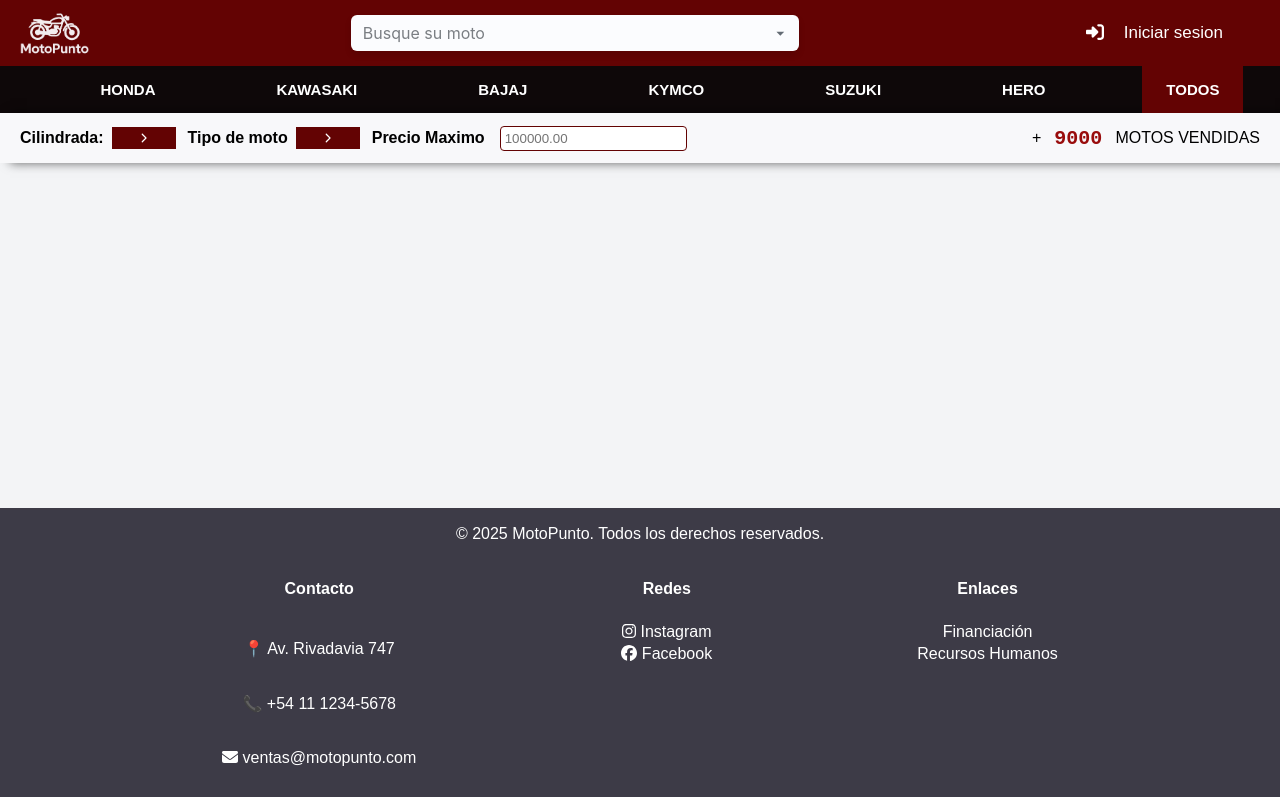
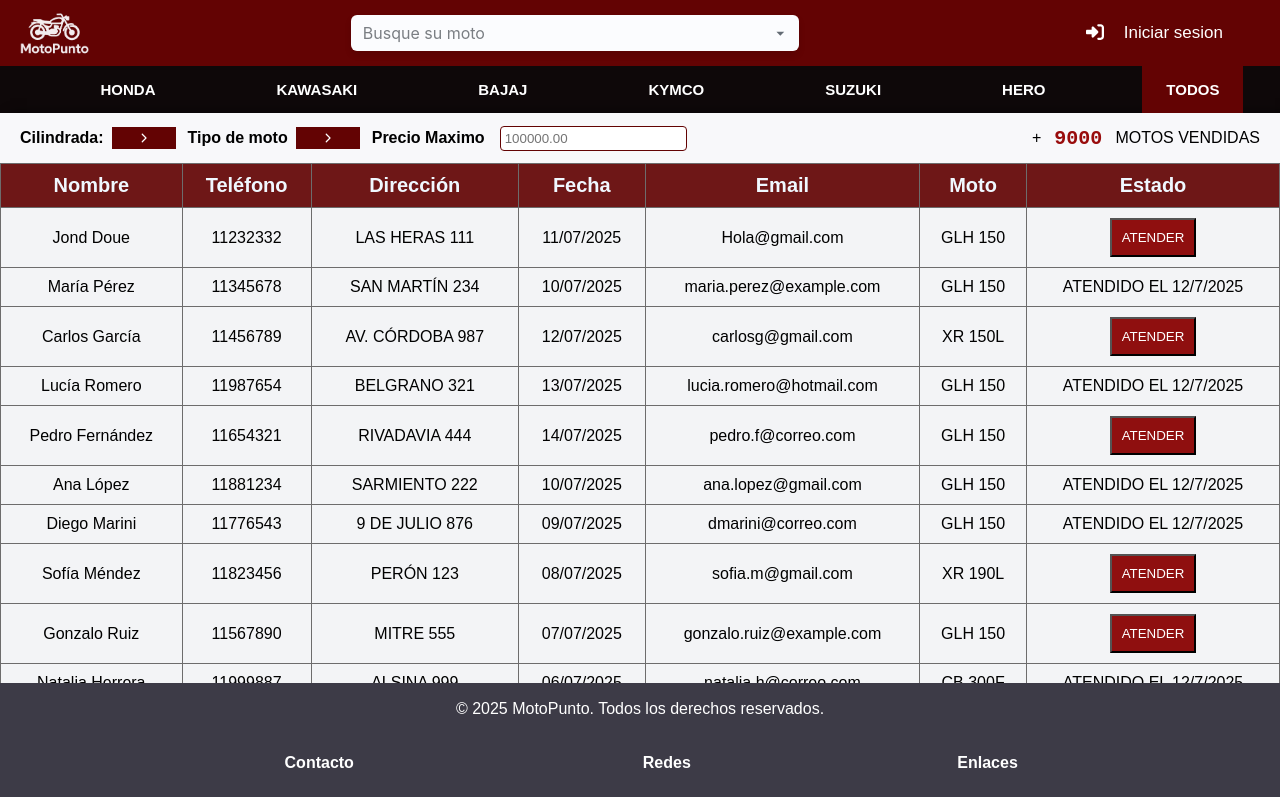
Before and after one commit to MaximoCorvalan/MotoPunto, a React (Vite) app: page /Administradores/AtencionUsuarios in a window 1280 px wide. Shown: the top 797 px of the page. Built offline with nearby package versions, Linux system fonts and the light colour scheme.

Commit message:
listadosUsuarios

```diff
--- /dev/null
+++ b/src/Components/Clientes/Clientes.jsx
@@ -0,0 +1,47 @@
+import React from "react";
+import data from "../../Data/UsuariosInteresados.json";
+
+import "../Clientes/clientes.css"
+export default function Clientes() {
+  const dataClientes = data.UsuariosInteresados;
+
+  return (
+    <>
+      <table className="contTabla">
+        <thead>
+          <tr>
+            <th>Nombre</th>
+            <th>Teléfono</th>
+            <th>Dirección</th>
+            <th>Fecha</th>
+            <th>Email</th>
+            <th>Moto</th>
+            <th>Estado</th>
+
+          </tr>
+        </thead>
+
+        <tbody>
+          {dataClientes.map((cliente, index) => {
+            const esActivo = cliente.Estado === "Activo";
+
+            return (
+              <tr key={cliente.email || index}>
+                <td>{cliente.nombre}</td>
+                <td>{cliente.Número}</td>
+                <td>{cliente.Dirección}</td>
+                <td>{cliente.FechaConsulta}</td>
+                <td>{cliente.email}</td>
+                <td>{cliente.MotoInteresada}</td>
+                <td>
+                  {esActivo ? <button className="btnAtender">ATENDER</button> : "ATENDIDO EL 12/7/2025"}
+                </td>
+
+              </tr>
+            );
+          })}
+        </tbody>
+      </table>
+    </>
+  );
+}
--- /dev/null
+++ b/src/Components/Clientes/clientes.css
@@ -0,0 +1,32 @@
+.contTabla {
+  width: 100%;
+  border-collapse: collapse;
+  text-align: center; /* Centra horizontalmente el texto */
+}
+
+.contTabla th,
+.contTabla td {
+  padding: 10px;
+  border: 1px solid #6d6c6c;
+  text-align: center; /* Centra horizontalmente */
+  vertical-align: middle; /* Centra verticalmente */
+}
+
+.contTabla thead {
+  background-color: #6e1717;
+  font-weight: bold;
+  color: aliceblue;
+  font-size: 20px;
+}
+
+.btnAtender
+{
+    padding: 10px;
+    color: white;
+    background-color: rgb(143, 15, 15);
+}
+
+.btnAtender:hover
+{
+    background-color: rgb(182, 21, 21);
+}
--- a/src/Components/InicioSesion/InicioSesion.jsx
+++ b/src/Components/InicioSesion/InicioSesion.jsx
@@ -3,18 +3,37 @@ import logo from "../../assets/img/Logoo.png";
 import "../InicioSesion/InicioSesion.css";
 import DialogCont from "../DialogCont/DialogCont";
 import { useState } from "react";
+import { useNavigate } from "react-router-dom";
+import { useMotos } from "../../Context/ContextMoto";
+
 import Register from "../Register/Register";
 export default function InicioSesion({ onClose }) {
   const [registrarse,setRegister] = useState(false);
+  const navigate = useNavigate();
+  const {SetTipoUsuario,tipoUsuario} = useMotos()
+  function esAdmin(e)
+  {
+     e.preventDefault();
+       const form = e.target;
+       const usuario = form.usuario.value;
+       const contrasena = form.contraseña.value;
 
+       if(usuario==="admin" && contrasena==="admin")
+        {
+          SetTipoUsuario("Admin")
+          alert(tipoUsuario)
+          navigate("/Administradores/AtencionUsuarios")
+
+        }
+
+
+     onClose();
+  }
 
   return (
     <>
       <form
-        onSubmit={(e) => {
-          e.preventDefault();
-          onClose();
-        }}
+        onSubmit={esAdmin}
       >
         <div className="ConteinerLogin">
           <img className="LogoLogin" src={logo} alt="Logo MotoPunto" />
--- a/src/Context/ContextMoto.jsx
+++ b/src/Context/ContextMoto.jsx
@@ -54,7 +54,7 @@ export default function ContextMoto({ children }) {
         motos,
         setFiltroPrecio,
         SetFiltroCilindrada,
-        SetFiltroMarca,FiltroPrecio,FiltroMarca,FiltroCilindrada,tipoUsuario
+        SetFiltroMarca,SetTipoUsuario,FiltroPrecio,FiltroMarca,FiltroCilindrada,tipoUsuario
       }}
     >
       {children}
--- /dev/null
+++ b/src/Data/UsuariosInteresados.json
@@ -0,0 +1,172 @@
+{
+  "UsuariosInteresados": [
+    {
+      "nombre": "Jond Doue",
+      "Número": 11232332,
+      "Dirección": "LAS HERAS 111",
+      "FechaConsulta": "11/07/2025",
+      "Estado": "Activo",
+      "MotoInteresada": "GLH 150",
+      "email": "Hola@gmail.com"
+    },
+    {
+      "nombre": "María Pérez",
+      "Número": 11345678,
+      "Dirección": "SAN MARTÍN 234",
+      "FechaConsulta": "10/07/2025",
+      "Estado": "Pendiente",
+       "MotoInteresada": "GLH 150",
+      "email": "maria.perez@example.com"
+    },
+    {
+      "nombre": "Carlos García",
+      "Número": 11456789,
+      "Dirección": "AV. CÓRDOBA 987",
+      "FechaConsulta": "12/07/2025",
+      "Estado": "Activo",
+      "MotoInteresada": "XR 150L",
+      "email": "carlosg@gmail.com"
+    },
+    {
+      "nombre": "Lucía Romero",
+      "Número": 11987654,
+      "Dirección": "BELGRANO 321",
+      "FechaConsulta": "13/07/2025",
+      "Estado": "Inactivo",
+         "MotoInteresada": "GLH 150",
+      "email": "lucia.romero@hotmail.com"
+    },
+    {
+      "nombre": "Pedro Fernández",
+      "Número": 11654321,
+      "Dirección": "RIVADAVIA 444",
+      "FechaConsulta": "14/07/2025",
+      "Estado": "Activo",
+      "MotoInteresada": "GLH 150",
+      "email": "pedro.f@correo.com"
+    },
+    {
+      "nombre": "Ana López",
+      "Número": 11881234,
+      "Dirección": "SARMIENTO 222",
+      "FechaConsulta": "10/07/2025",
+      "Estado": "Pendiente",
+       "MotoInteresada": "GLH 150",
+      "email": "ana.lopez@gmail.com"
+    },
+    {
+      "nombre": "Diego Marini",
+      "Número": 11776543,
+      "Dirección": "9 DE JULIO 876",
+      "FechaConsulta": "09/07/2025",
+      "Estado": "Inactivo",
+      "MotoInteresada": "GLH 150",
+      "email": "dmarini@correo.com"
+    },
+    {
+      "nombre": "Sofía Méndez",
+      "Número": 11823456,
+      "Dirección": "PERÓN 123",
+      "FechaConsulta": "08/07/2025",
+      "Estado": "Activo",
+      "MotoInteresada": "XR 190L",
+      "email": "sofia.m@gmail.com"
+    },
+    {
+      "nombre": "Gonzalo Ruiz",
+      "Número": 11567890,
+      "Dirección": "MITRE 555",
+      "FechaConsulta": "07/07/2025",
+      "Estado": "Activo",
+      "MotoInteresada": "GLH 150",
+      "email": "gonzalo.ruiz@example.com"
+    },
+    {
+      "nombre": "Natalia Herrera",
+      "Número": 11999887,
+      "Dirección": "ALSINA 999",
+      "FechaConsulta": "06/07/2025",
+      "Estado": "Pendiente",
+      "MotoInteresada": "CB 300F",
+      "email": "natalia.h@correo.com"
+    },
+    {
+      "nombre": "Tomás Aguirre",
+      "Número": 11876543,
+      "Dirección": "PUEYRREDÓN 432",
+      "FechaConsulta": "05/07/2025",
+      "Estado": "Activo",
+      "MotoInteresada": "GLH 150",
+      "email": "tomas.aguirre@gmail.com"
+    },
+    {
+      "nombre": "Camila Ríos",
+      "Número": 11765432,
+      "Dirección": "URQUIZA 765",
+      "FechaConsulta": "04/07/2025",
+      "Estado": "Inactivo",
+         "MotoInteresada": "GLH 150",
+      "email": "camila.rios@hotmail.com"
+    },
+    {
+      "nombre": "Matías Vera",
+      "Número": 11334455,
+      "Dirección": "YRIGOYEN 1111",
+      "FechaConsulta": "03/07/2025",
+      "Estado": "Pendiente",
+      "MotoInteresada": "XR 150L",
+      "email": "matiasv@correo.com"
+    },
+    {
+      "nombre": "Julieta Torres",
+      "Número": 11911122,
+      "Dirección": "MORENO 300",
+      "FechaConsulta": "02/07/2025",
+      "Estado": "Activo",
+        "MotoInteresada": "GLH 150",
+      "email": "julieta.torres@gmail.com"
+    },
+    {
+      "nombre": "Federico López",
+      "Número": 11678901,
+      "Dirección": "ALVEAR 654",
+      "FechaConsulta": "01/07/2025",
+      "Estado": "Activo",
+      "MotoInteresada": "XR 190L",
+      "email": "f.lopez@example.com"
+    },
+       {
+      "nombre": "Federico Alvear",
+      "Número": 116789401,
+      "Dirección": "conada 654",
+      "FechaConsulta": "01/07/2025",
+      "Estado": "Activo",
+      "MotoInteresada": "XR 190L",
+      "email": "f.lopez@example.com"
+    },   {
+      "nombre": "Federico López",
+      "Número": 11678901,
+      "Dirección": "ALVEAR 654",
+      "FechaConsulta": "01/07/2025",
+      "Estado": "Activo",
+      "MotoInteresada": "XR 190L",
+      "email": "f.lopez@example.com"
+    },   {
+      "nombre": "Federico López",
+      "Número": 11678901,
+      "Dirección": "ALVEAR 654",
+      "FechaConsulta": "01/07/2025",
+      "Estado": "Activo",
+      "MotoInteresada": "XR 190L",
+      "email": "f.lopez@example.com"
+    },   {
+      "nombre": "Federico López",
+      "Número": 11678901,
+      "Dirección": "ALVEAR 654",
+      "FechaConsulta": "01/07/2025",
+      "Estado": "Activo",
+      "MotoInteresada": "XR 190L",
+      "email": "f.lopez@example.com"
+    }
+  ]
+}
--- a/src/Pages/ViewMain.jsx
+++ b/src/Pages/ViewMain.jsx
@@ -7,6 +7,8 @@ import NavBar from "../Components/Header/Navbar";
 import Footer from "../Components/Footer/Footer";
 import '../Pages/viewMain.css'
 import { useMotos } from '../Context/ContextMoto';
+import Clientes from "../Components/Clientes/clientes";
+
 
 
 
@@ -17,9 +19,7 @@ import { useMotos } from '../Context/ContextMoto';
 
 export default function ViewMain() {
 
-const { tipoUsuario } = useMotos();
-alert(tipoUsuario);
-
+     const { tipoUsuario } = useMotos();
 
 
     return (
@@ -34,7 +34,7 @@ alert(tipoUsuario);
 
               <ListaMarcas></ListaMarcas>
 
-              {tipoUsuario===""?(
+              {tipoUsuario!=="Admin"?(
 
                 <Filtros></Filtros>
 
@@ -43,22 +43,22 @@ alert(tipoUsuario);
             <main>
 
 
-              <div className="conteinerMain">
-                {tipoUsuario===""?(
+              <div className={tipoUsuario ==="Admin"?"conteinerMainAdmin":"conteinerMain" }>
+
               <Routes>
 
-                  <Route path="" element={<Navigate to="/MotoPunto"  />} />
+                  <Route path="" element={<Navigate to="/MotoPunto"/>} />
                   <Route path="/MotoPunto" element={<ListaMotos />} />
+                  <Route path="/Administradores/AtencionUsuarios" element={<Clientes></Clientes>} />
+              </Routes>
 
-
-
-
-              </Routes>
-                ):(<h1>LISTA CON LOS USUARIO POR ATENDER</h1>)}
               </div>
             </main>
+               {tipoUsuario!=="Admin"?(
+                 <Footer></Footer>
 
-           <Footer></Footer>
+              ):null}
+
         </div>
 
 
--- a/src/Pages/viewMain.css
+++ b/src/Pages/viewMain.css
@@ -5,6 +5,18 @@
 
   height: 100vh;
 }
+.conteinerMainAdmin
+{
+
+  width: 100vw;
+  height: 100vh;
+
+  overflow-y: auto;
+  display: flex;
+
+
+}
+
 
 
 .conteinerMain {
```
